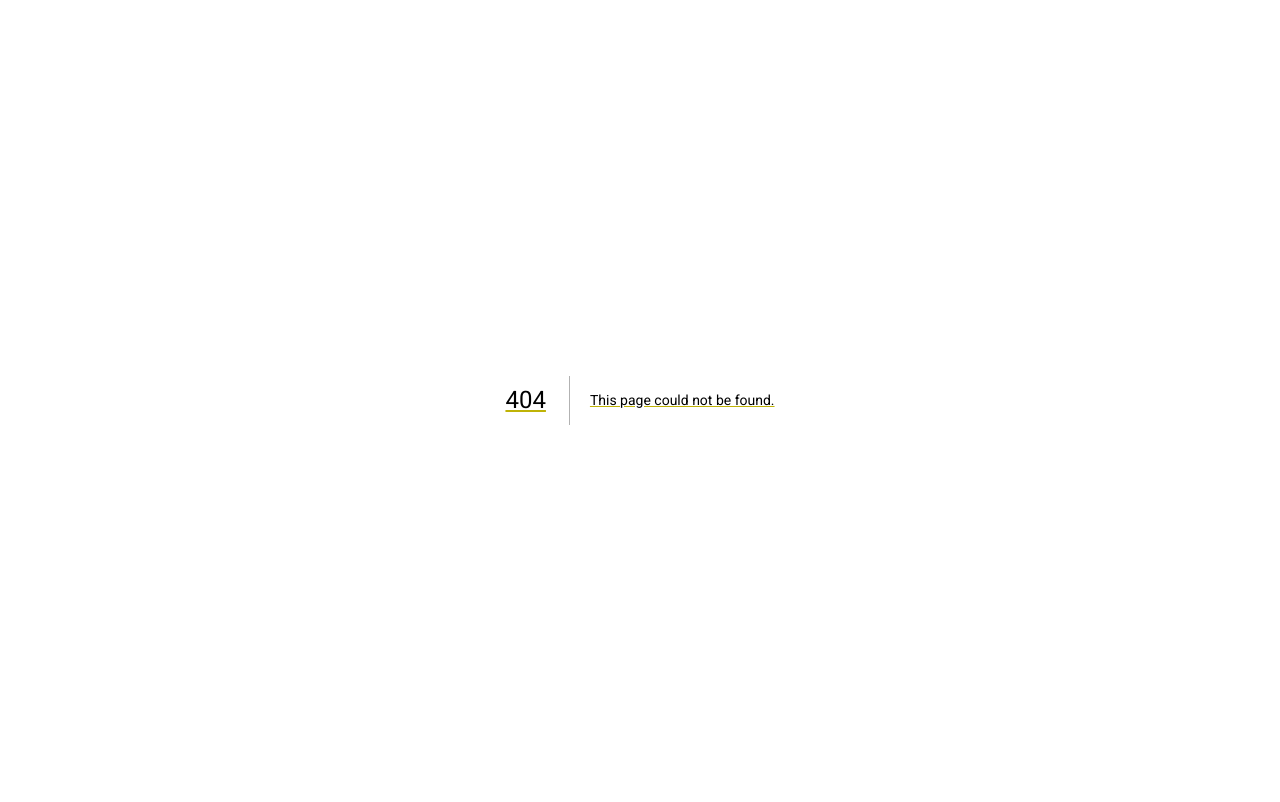
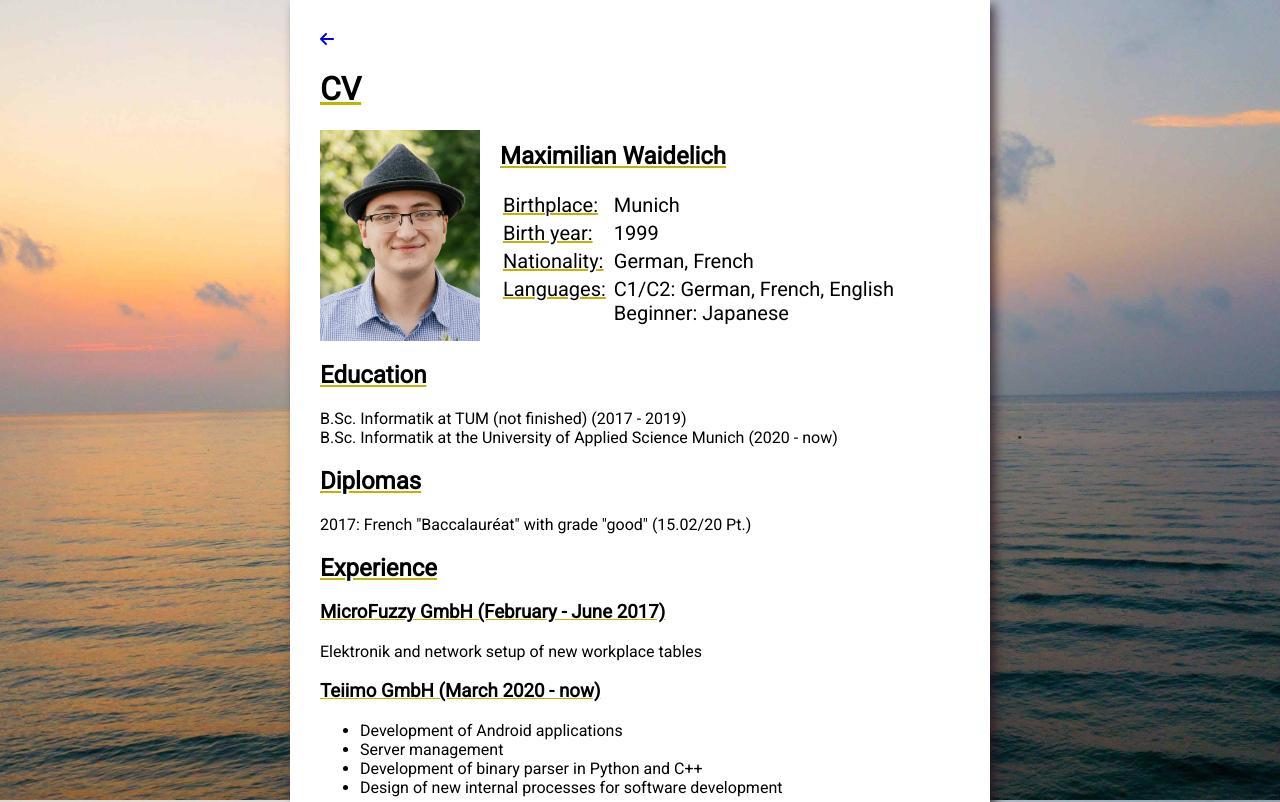
Before and after one commit to maxwai/homepage, a Next.js app: page /cv in a window 1280 px wide. Before the commit this address had no page. Shown: the top 802 px of the page. Built offline with nearby package versions, Linux system fonts and the light colour scheme.

Commit message:
added CV

```diff
--- /dev/null
+++ b/pages/cv/index.jsx
@@ -0,0 +1,91 @@
+import Head from 'next/head'
+import Link from "next/link";
+import {faArrowLeft} from '@fortawesome/free-solid-svg-icons'
+import {FontAwesomeIcon} from "@fortawesome/react-fontawesome";
+import Image from "next/image";
+import profilePic from "../../public/images/profile_picture.jpg"
+import utilStyles from "../../styles/utils.module.css";
+
+export default function Me() {
+    return (
+        <>
+            <Head>
+                <meta property="og:title" content="Maximilian Waidelich"/>
+                <meta property="og:description" content="CV - Maximilian Waidelich"/>
+                <title>CV - Maximilian Waidelich</title>
+            </Head>
+            <div className="floating-box">
+                <Link href="/">
+                    <FontAwesomeIcon icon={faArrowLeft}/>
+                    <span className="tooltip">Back</span>
+                </Link>
+                <h1>CV</h1>
+                <div className={utilStyles.profilePic}>
+                    <Image src={profilePic} alt="Profile Picture" fill/>
+                </div>
+                <div style={{display: "inline-block", verticalAlign: "middle"}}>
+                    <h2 className={utilStyles.cvH2}>Maximilian Waidelich</h2>
+                    <table className={utilStyles.cvTable}>
+                        <tbody>
+                        <tr>
+                            <td>Birthplace:</td>
+                            <td>Munich</td>
+                        </tr>
+                        <tr>
+                            <td>Birth year:</td>
+                            <td>1999</td>
+                        </tr>
+                        <tr>
+                            <td>Nationality:</td>
+                            <td>German, French</td>
+                        </tr>
+                        <tr>
+                            <td>Languages:</td>
+                            <td>
+                                C1/C2: German, French, English <br/>
+                                Beginner: Japanese
+                            </td>
+                        </tr>
+                        </tbody>
+                    </table>
+                </div>
+                <>
+                    <h2>Education</h2>
+                    B.Sc. Informatik at <a>
+                    TUM <span className="tooltip">Technical University of Munich</span> </a> (not finished)
+                    (2017 - 2019) <br/>
+                    B.Sc. Informatik at the University of Applied Science Munich (2020 - now)
+                </>
+                <>
+                    <h2>Diplomas</h2>
+                    2017: French "Baccalauréat" with grade "good" (15.02/20 Pt.)
+                </>
+                <>
+                    <h2>Experience</h2>
+                    <h3>MicroFuzzy GmbH (February - June 2017)</h3>
+                    Elektronik and network setup of new workplace tables
+                    <h3>Teiimo GmbH (March 2020 - now)</h3>
+                    <ul>
+                        <li>Development of Android applications</li>
+                        <li>Server management</li>
+                        <li>Development of binary parser in Python and C++</li>
+                        <li>Design of new internal processes for software development</li>
+                    </ul>
+                </>
+                <>
+                    <h2>Certificates</h2>
+                    C1 Cambridge English Certificate (February 2020)
+                </>
+                <>
+                    <h2>Hobbies</h2>
+                    Piano <br/>
+                    Tennis <br/>
+                    Drones
+                </>
+                <div className={utilStyles.timeStamp}>
+                    from 2023.10.14
+                </div>
+            </div>
+        </>
+    );
+}
--- a/pages/projects/index.jsx
+++ b/pages/projects/index.jsx
@@ -1,6 +1,6 @@
 import Head from 'next/head'
 import Link from "next/link";
-import {faArrowLeft, faCircleChevronRight, faLink} from '@fortawesome/free-solid-svg-icons'
+import {faArrowLeft, faLink} from '@fortawesome/free-solid-svg-icons'
 import {FontAwesomeIcon} from "@fortawesome/react-fontawesome";
 import {Code} from '@atlaskit/code';
 import utilStyles from "../../styles/utils.module.css";
--- a/styles/utils.module.css
+++ b/styles/utils.module.css
@@ -52,11 +52,41 @@
     box-shadow: var(--shadow);
 }
 
+.profilePic {
+    position: relative;
+    width: 10em;
+    aspect-ratio: 1146 / 1512;
+    max-width: 100%;
+    display: inline-block;
+    vertical-align: middle;
+    margin-right: 20px;
+}
+
+.cvTable {
+    font-size: 1.25em;
+}
+
+.cvTable > tbody > tr > td:nth-child(1) {
+    text-decoration: underline solid var(--accent);
+    vertical-align: top;
+    padding-right: 5px;
+}
+
+.timeStamp {
+    text-align: end;
+    color: grey;
+    font-size: 0.75em;
+}
+
 @media screen and (min-width: 700px) {
     .hostedServices {
         display: grid;
         grid-template-columns: 30% 40% 30%;
         row-gap: 30px;
+    }
+
+    .cvH2 {
+        margin-block-start: 0
     }
 }
 
```
Also changed, not shown: pages/index.jsx (+7 -0 lines), public/images/profile_picture.jpg (added), public/vercel.svg (deleted).
